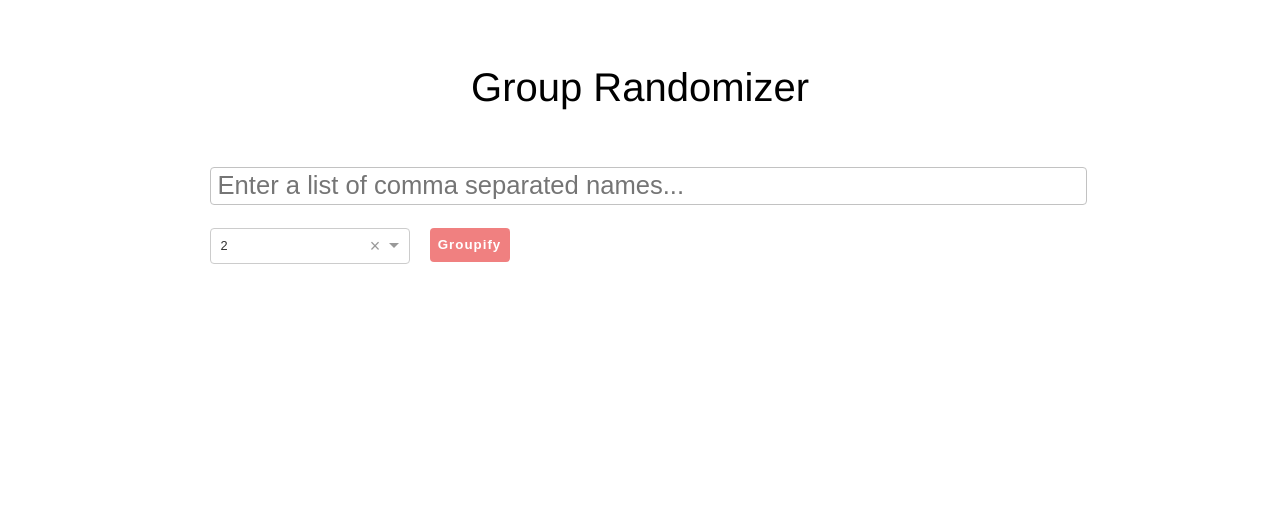
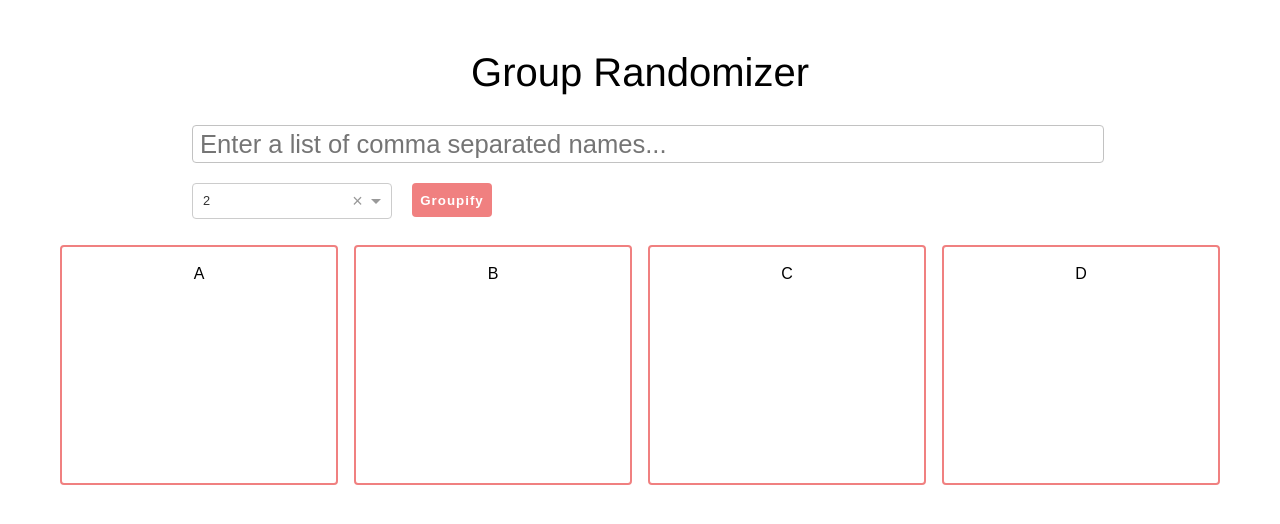
Before and after one commit to xchau/group-randomizer, a React (Create React App) app: page / in a window 1280 px wide. Shown: the top 524 px of the page. Built offline with nearby package versions, Linux system fonts and the light colour scheme.

Commit message:
fix test & implement grid

```diff
--- a/package.json
+++ b/package.json
@@ -5,6 +5,7 @@
   "dependencies": {
     "react": "^15.6.1",
     "react-dom": "^15.6.1",
+    "react-flexbox-grid": "^1.1.3",
     "react-select": "^1.0.0-rc.5"
   },
   "devDependencies": {
--- a/src/App.js
+++ b/src/App.js
@@ -42,7 +42,7 @@ class App extends Component {
 
   render() {
     return (
-      <div className="App">
+      <div className="App-Container">
         <p className="App-Title">Group Randomizer</p>
         <NamesInput
           handleInput={this.handleInput}
@@ -52,6 +52,7 @@ class App extends Component {
         />
         <GroupsDisplay />
       </div>
+
     );
   }
 }
--- a/src/components/GroupsDisplay.jsx
+++ b/src/components/GroupsDisplay.jsx
@@ -1,7 +1,36 @@
 import React from 'react';
+import '../styles/GroupsDisplay.css';
+
+import { Grid, Row, Col } from 'react-flexbox-grid';
 
 export const GroupsDisplay = (props) => {
   return (
-    <div></div>
+    <Grid
+      className="GroupsDisplay-Container"
+      fluid
+    >
+      <Row>
+        <Col xs={12} sm={4} md={3}>
+          <div className="GroupsDisplay-NameBox">
+            A
+          </div>
+        </Col>
+        <Col xs={12} sm={4} md={3}>
+          <div className="GroupsDisplay-NameBox">
+            B
+          </div>
+        </Col>
+        <Col xs={12} sm={4} md={3}>
+          <div className="GroupsDisplay-NameBox">
+            C
+          </div>
+        </Col>
+        <Col xs={12} sm={4} md={3}>
+          <div className="GroupsDisplay-NameBox">
+            D
+          </div>
+        </Col>
+      </Row>
+    </Grid>
   )
 }
--- a/src/styles/App.css
+++ b/src/styles/App.css
@@ -1,12 +1,7 @@
-.App {
-  align-items: center;
-  display: flex;
-  flex-direction: column;
-  justify-content: center;
-  padding: 25px;
-}
-
 .App-Title {
   font-size: 2.5rem;
   font-family: Helvetica Neue;
+  margin: 30px 0;
+  margin-top: 50px;
+  text-align: center;
 }
--- /dev/null
+++ b/src/styles/GroupsDisplay.css
@@ -0,0 +1,12 @@
+.GroupsDisplay-Container {
+  padding: 0 60px !important;
+}
+
+.GroupsDisplay-NameBox {
+  border: 2px solid lightcoral;
+  border-radius: 4px;
+  min-height: 200px;
+  margin-bottom: 20px;
+  padding: 18px 12px;
+  text-align: center;
+}
--- a/src/styles/NamesInput.css
+++ b/src/styles/NamesInput.css
@@ -1,7 +1,5 @@
 .NamesInput-Container {
-  display: flex;
-  justify-content: center;
-  margin: 5px;
+  margin: 0 auto;
   min-height: 120px;
   width: 70%;
 }
@@ -34,6 +32,7 @@
   border: 1px solid #c2c2c2;
   border-radius: 4px;
   height: 30px;
+  margin-bottom: 20px;
   padding: 3px 7px;
 }
 
```
Also changed, not shown: 2 other files (tests, documents, lock files or other folders).
